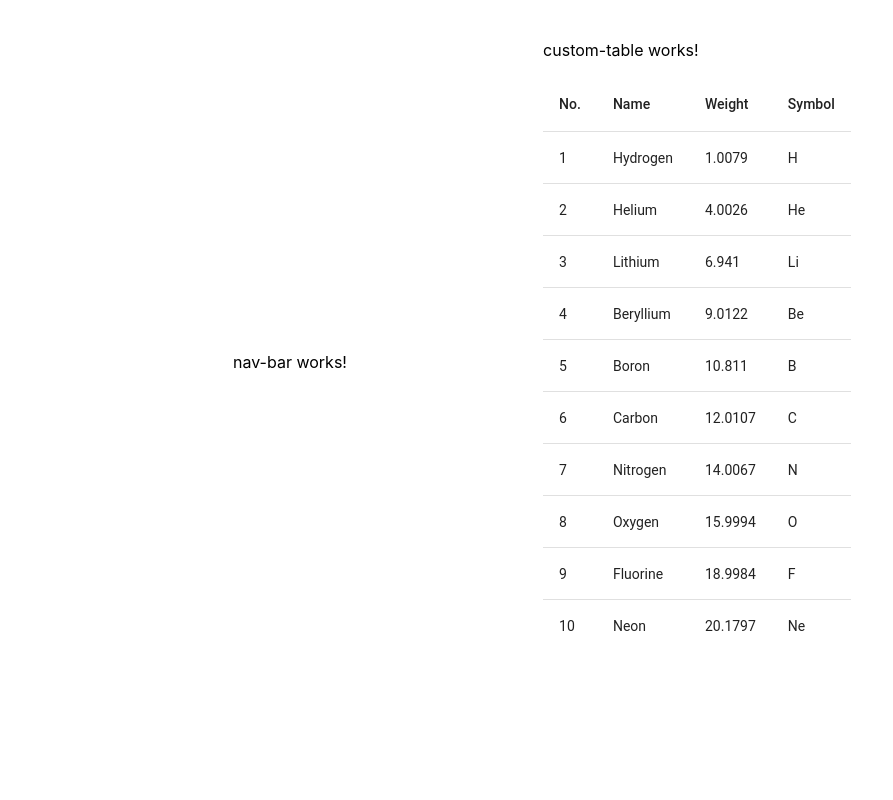
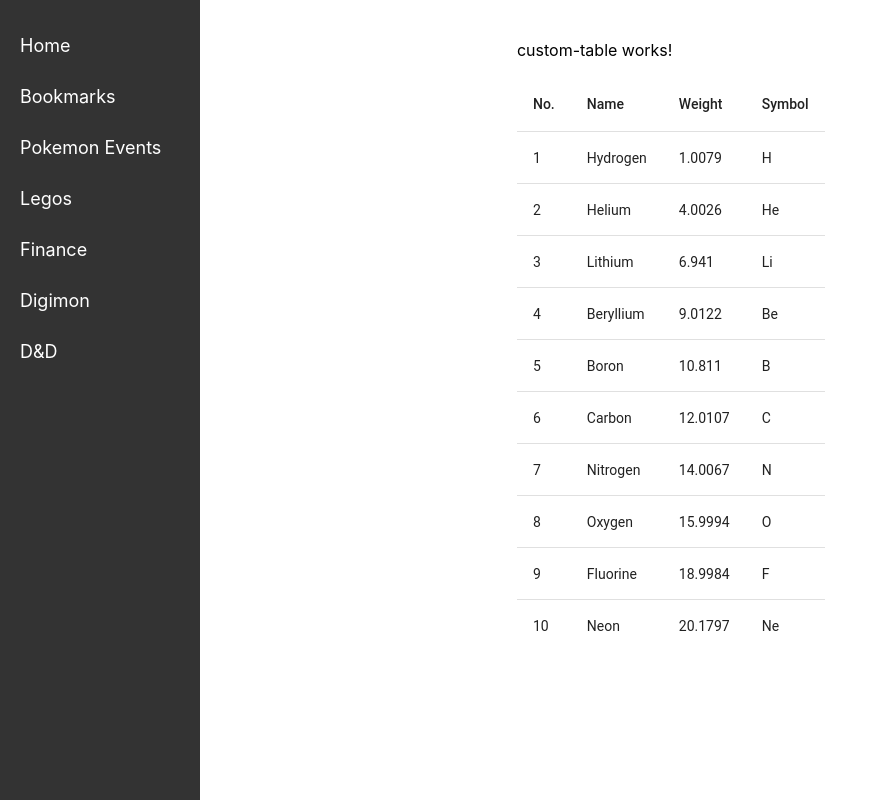
Before and after one commit to mastersamwise/data-warehouse, an Angular app in the folder data-warehouse-web/: page / in a window 1280 px wide. Shown: the whole page, without its empty margins (0-893 px from the left). Built offline with nearby package versions, Linux system fonts and the light colour scheme.

Commit message:
Adding table to try pulling data

```diff
--- a/data-warehouse-web/src/app/app.css
+++ b/data-warehouse-web/src/app/app.css
@@ -0,0 +1,4 @@
+.nav-bar {
+  padding-left: 5%;
+  align-items: left;
+}
--- a/data-warehouse-web/src/app/app.html
+++ b/data-warehouse-web/src/app/app.html
@@ -183,7 +183,9 @@
 </style>
 
 <main class="main">
-  <app-nav-bar></app-nav-bar>
+  <div class="nav-bar">
+    <app-nav-bar></app-nav-bar>
+  </div>
   <div class="content">
     <app-custom-table></app-custom-table>
   </div>
--- a/data-warehouse-web/src/app/components/nav-bar/nav-bar.css
+++ b/data-warehouse-web/src/app/components/nav-bar/nav-bar.css
@@ -0,0 +1,33 @@
+ul {
+  list-style-type: none;
+  margin: 0;
+  padding: 0;
+  height: 100%; /* Full height */
+  width: 200px; /* Fixed width */
+  position: fixed; /* Fixed position */
+  top: 0;
+  left: 0;
+  background-color: #333; /* Dark background */
+  padding-top: 20px; /* Space from the top */
+}
+
+/* Sidebar links */
+ul a {
+    padding: 15px 20px;
+    text-decoration: none;
+    font-size: 18px;
+    color: white; /* White text color */
+    display: block; /* Make links full-width blocks */
+    transition: background-color 0.3s; /* Smooth transition for hover effect */
+}
+
+/* Change background color of links on hover */
+ul a:hover {
+    background-color: #575757; /* Darker background on hover */
+}
+
+/* Highlight the active link */
+ul a.active {
+    background-color: #04AA6D;
+    color: white;
+}
--- a/data-warehouse-web/src/app/components/nav-bar/nav-bar.html
+++ b/data-warehouse-web/src/app/components/nav-bar/nav-bar.html
@@ -1 +1,9 @@
-<p>nav-bar works!</p>
+<ul>
+  <li><a href="#">Home</a></li>
+  <li><a href="#">Bookmarks</a></li>
+  <li><a href="#">Pokemon Events</a></li>
+  <li><a href="#">Legos</a></li>
+  <li><a href="#">Finance</a></li>
+  <li><a href="#">Digimon</a></li>
+  <li><a href="#">D&D</a></li>
+</ul>
```
Also changed, not shown: 2 other files (tests, documents, lock files or other folders).
